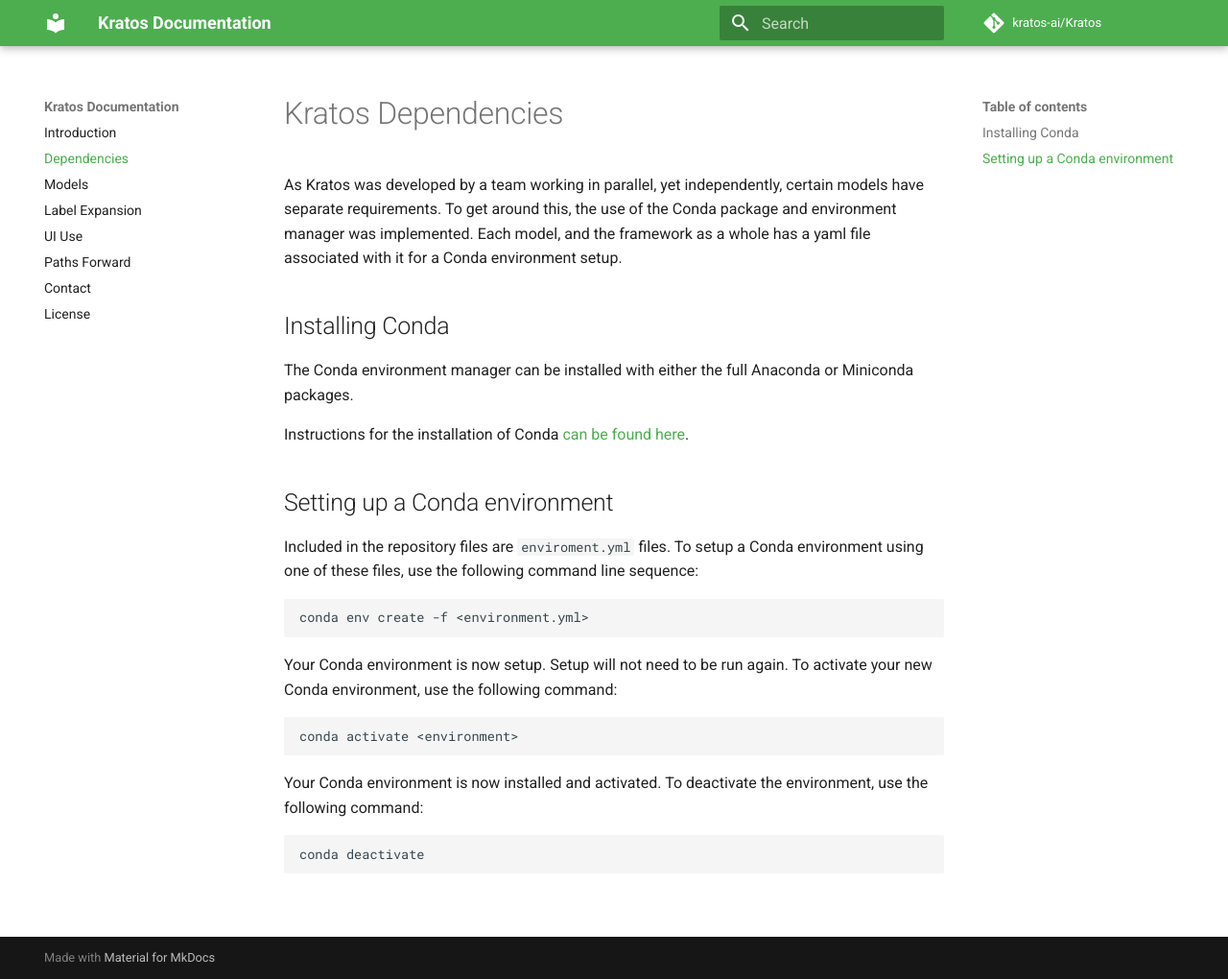
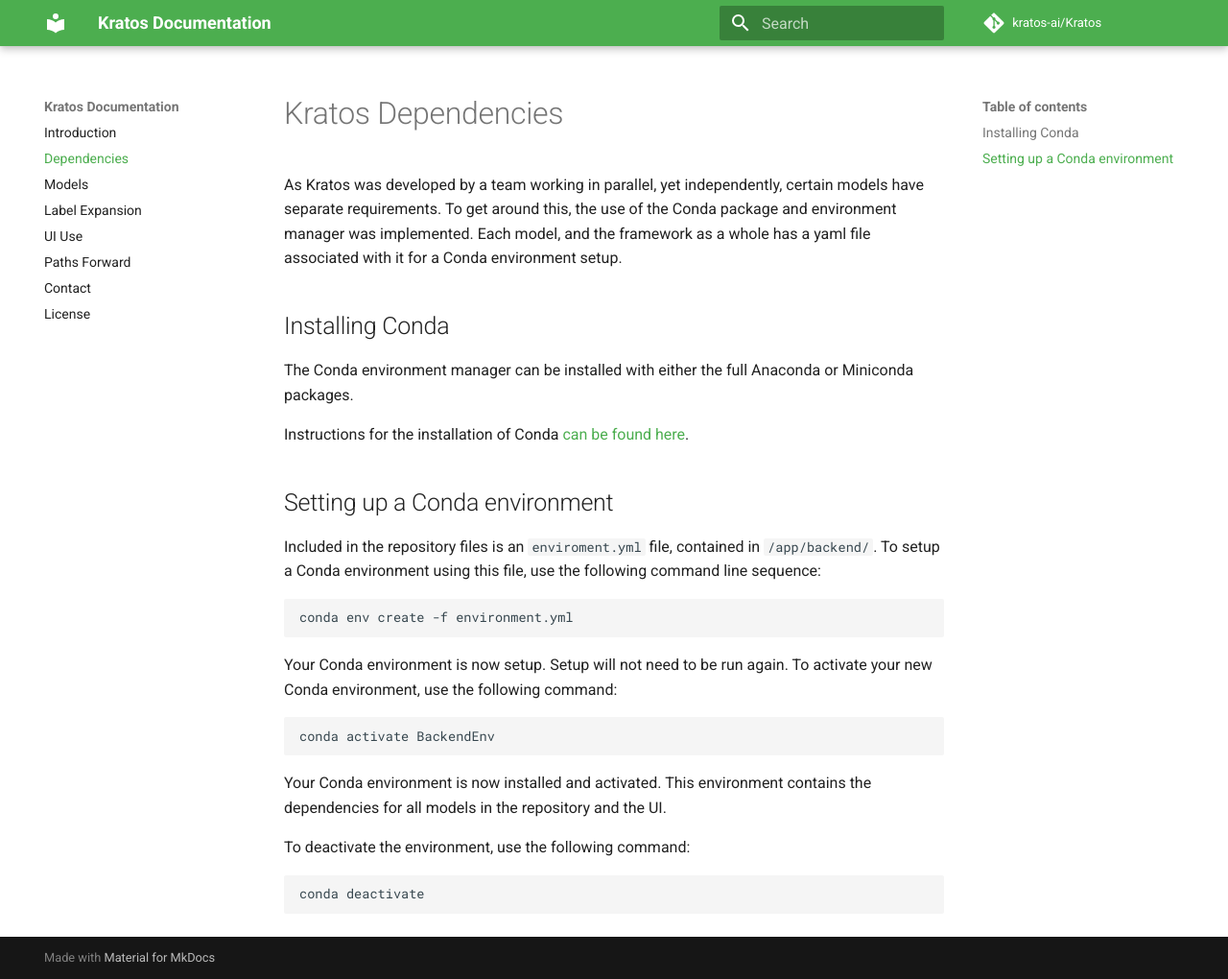
Before and after one commit to kratos-ai/Kratos, an MkDocs documentation site: the page built from documentation/docs/dependencies.md, in a window 1280 px wide and 1020 px high. Shown: the whole window at 96% size. Built offline with MkDocs 1.6.1 and Material for MkDocs 9.7.7, drawn with Linux system fonts in a browser that asks for light colours; comment, search, counter and statistics services are not loaded.

Commit message:
fixed environment.yml reference

```diff
--- a/documentation/docs/dependencies.md
+++ b/documentation/docs/dependencies.md
@@ -10,14 +10,16 @@ Instructions for the installation of Conda [can be found here](https://conda.io/
 
 ## Setting up a Conda environment
 
-Included in the repository files are `enviroment.yml` files. To setup a Conda environment using one of these files, use the following command line sequence:
+Included in the repository files is an `enviroment.yml` file, contained in `/app/backend/`. To setup a Conda environment using this file, use the following command line sequence:
 
-    conda env create -f <environment.yml>
+    conda env create -f environment.yml
 
 Your Conda environment is now setup. Setup will not need to be run again. To activate your new Conda environment, use the following command:
 
-    conda activate <environment>
+    conda activate BackendEnv
 
-Your Conda environment is now installed and activated. To deactivate the environment, use the following command:
+Your Conda environment is now installed and activated. This environment contains the dependencies for all models in the repository and the UI.
+
+To deactivate the environment, use the following command:
 
     conda deactivate
```
